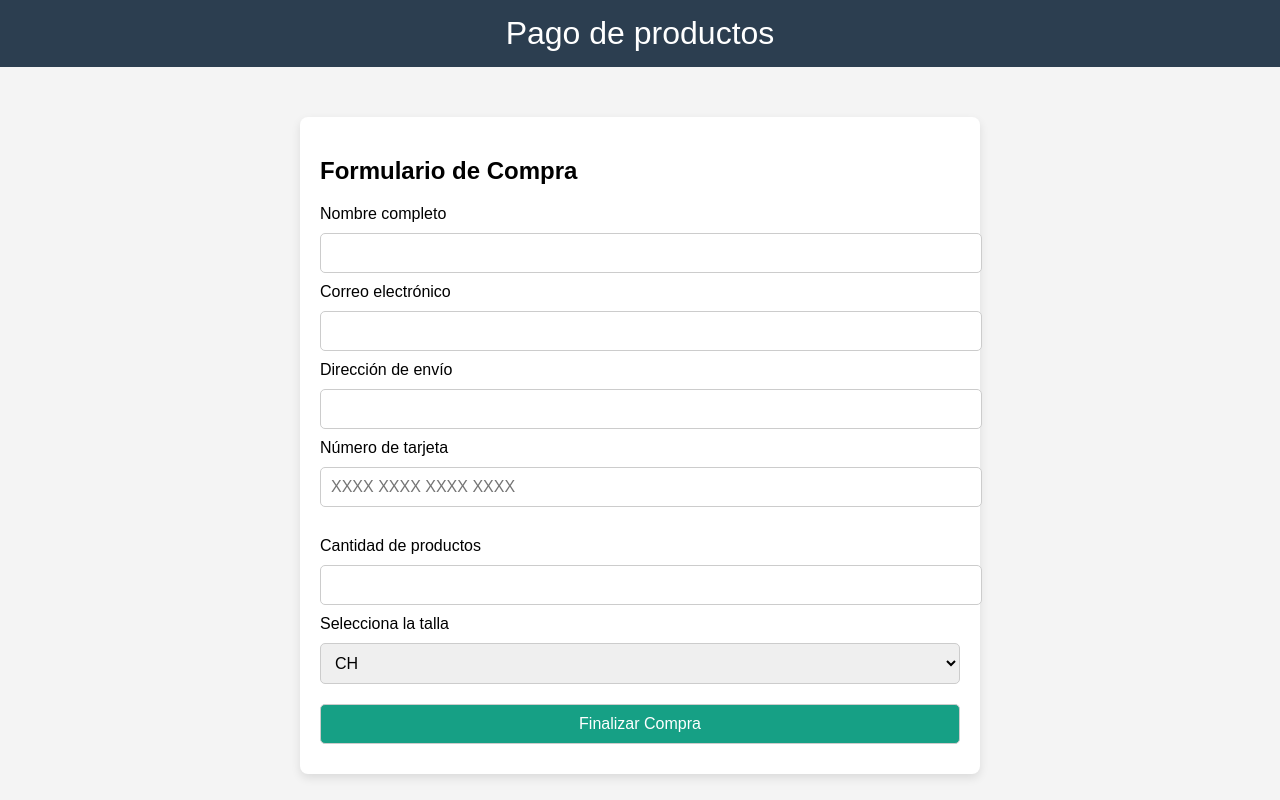
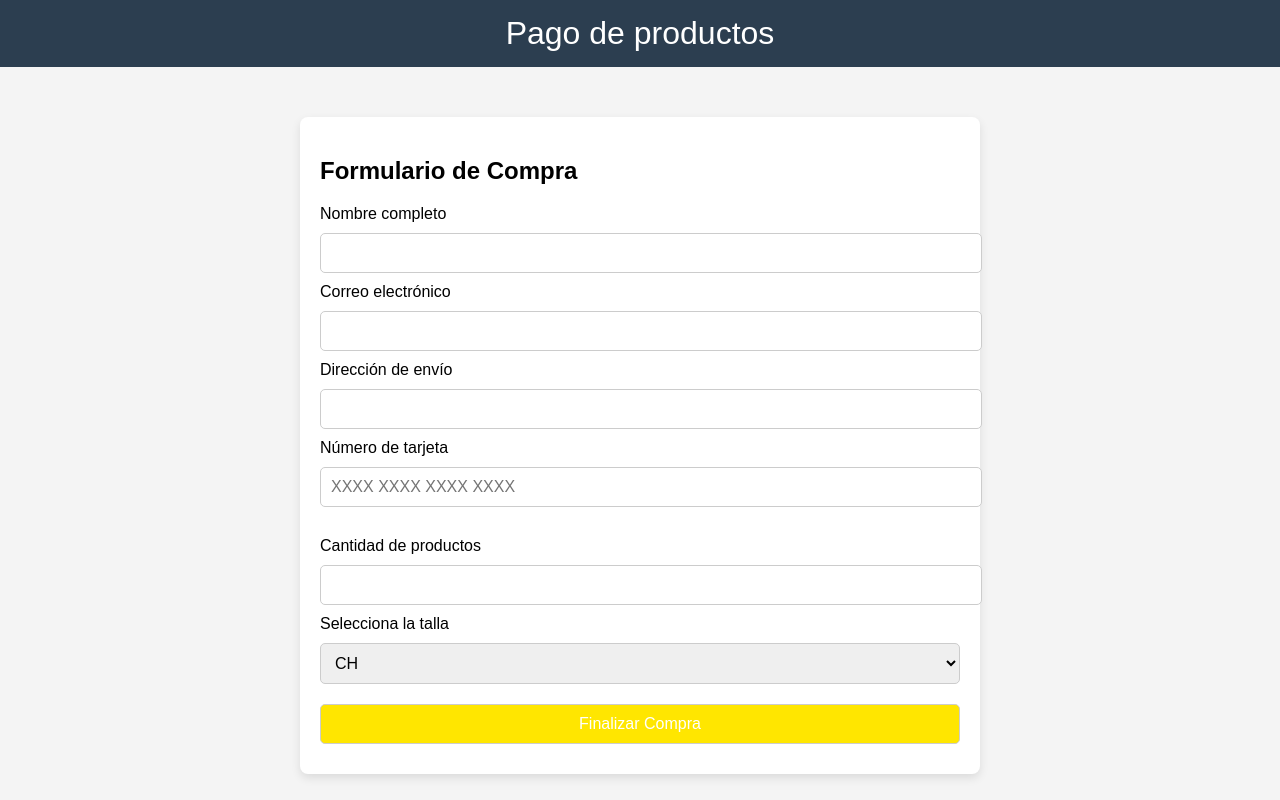
Before and after one commit to monse2012/FormularioRopa, a plain HTML site: page index.html in a window 1280 px wide. Shown: the top 800 px of the page. Drawn offline with Linux system fonts and the light colour scheme.

Commit message:
index.html

```diff
--- a/index.html
+++ b/index.html
@@ -39,13 +39,13 @@
         }
 
         .form-container button {
-            background-color: #16a085;
+            background-color: rgb(255, 230, 0);
             color: white;
             cursor: pointer;
         }
 
         .form-container button:hover {
-            background-color: #1abc9c;
+            background-color: rgb(255, 230, 0);
         }
 
         .footer {
```
